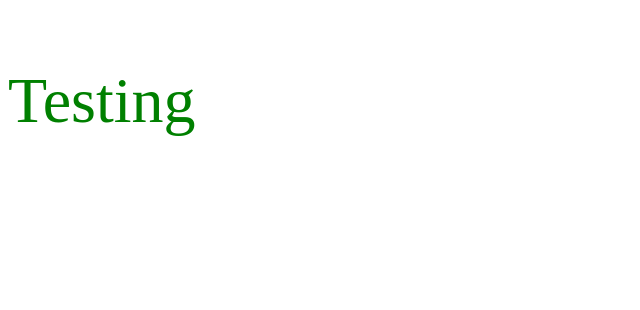
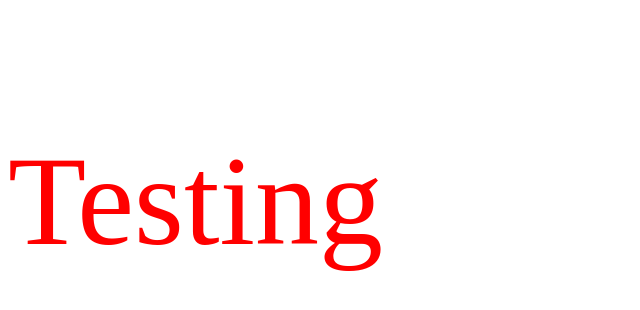
Before and after one commit to moosavinazar/attributeBinding, an Angular app: page / in a window 1280 px wide. Shown: the top 310 px of the page, without its empty margins (0-640 px from the left). Built offline with nearby package versions, Linux system fonts and the light colour scheme.

Commit message:
using ngClass with object

```diff
--- a/src/app/app.component.html
+++ b/src/app/app.component.html
@@ -1 +1 @@
-<p [ngStyle]="{'font-size': '4rem', 'color': 'green'}">Testing</p>
+<p [ngClass]="classes">Testing</p>
```
